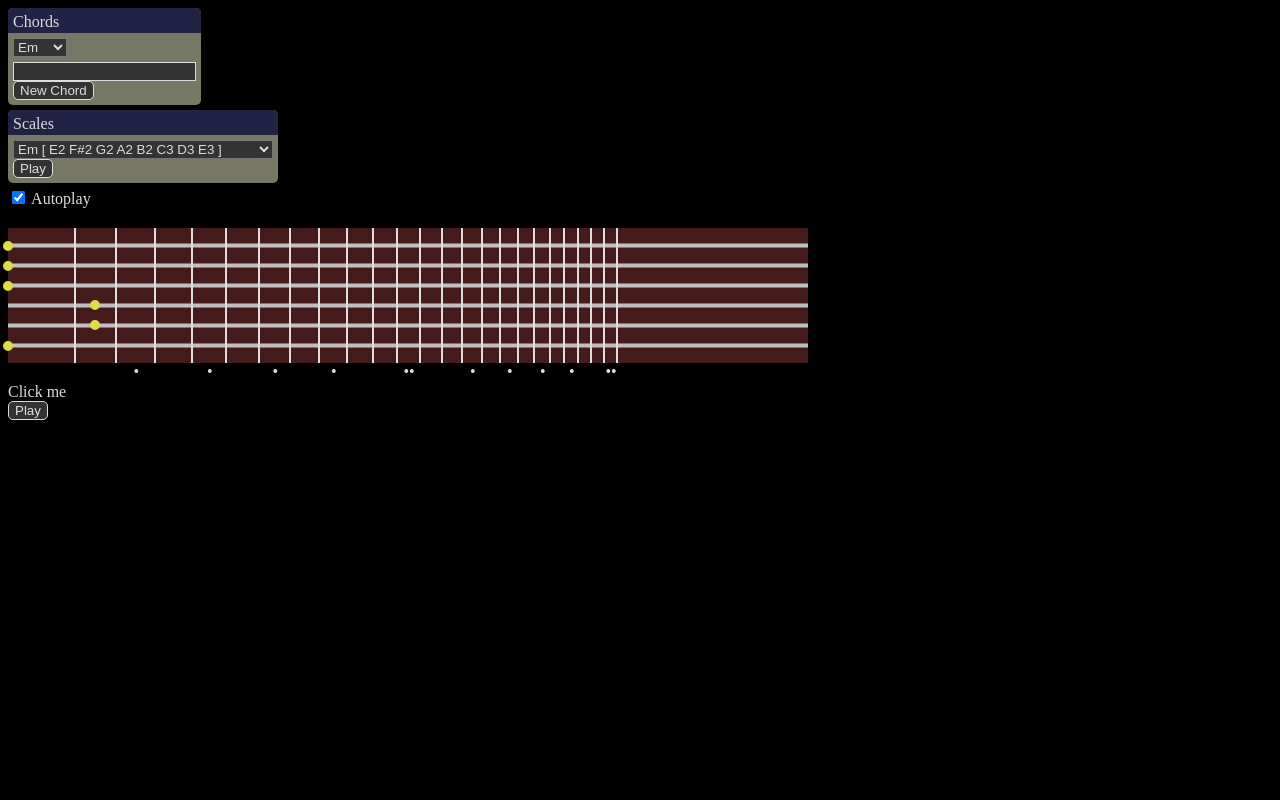
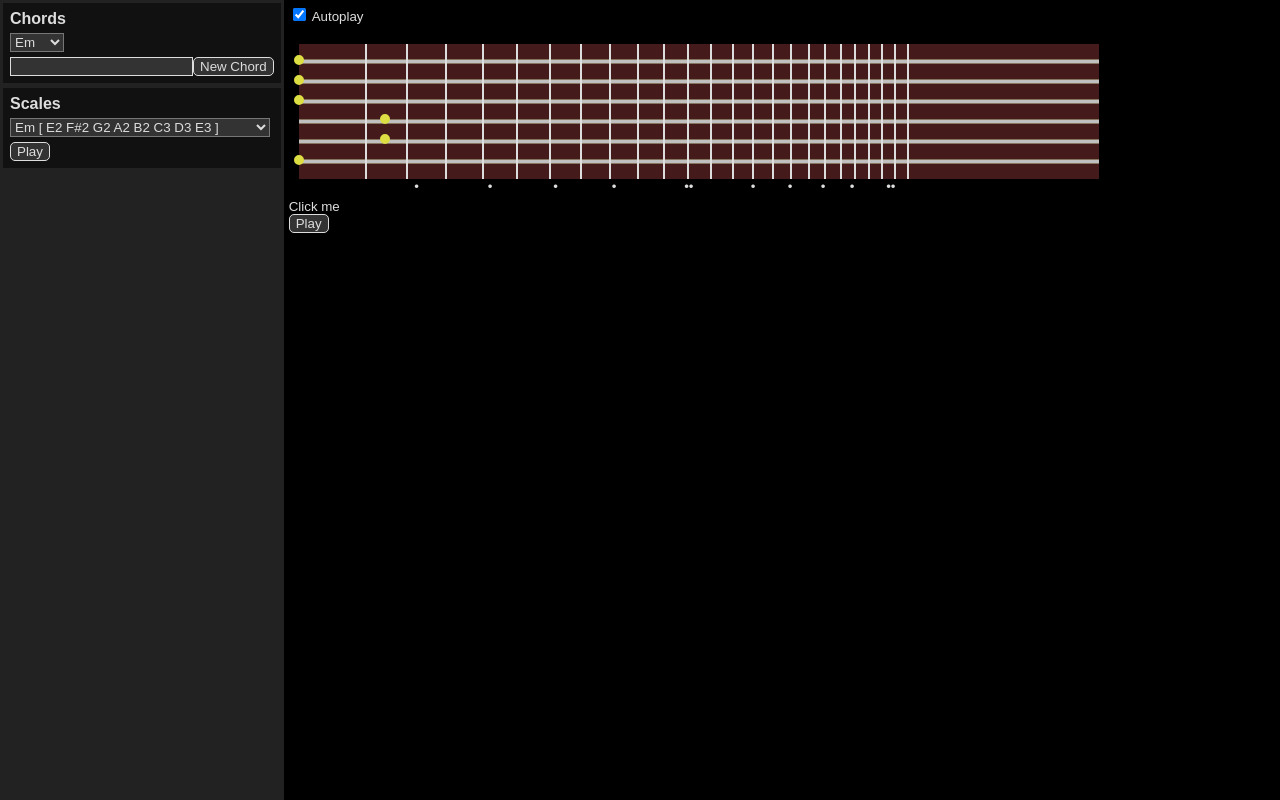
Before and after one commit to marriola/ng2chord, an Angular app: page / in a window 1280 px wide. Built offline with nearby package versions, Linux system fonts and the light colour scheme.

Commit message:
Style changes

```diff
--- a/src/app/components/app.html
+++ b/src/app/components/app.html
@@ -1,6 +1,6 @@
-<div style="position: absolute;">
-    <div style="width: 20%;">
-        <chord-selector selectorType="list" strings="6">
+<div class="container">
+    <div style="flex: 1" class="pane">
+        <chord-selector class="pane" selectorType="list" strings="6">
             <chord name="Em" frets="0,0,0,2,2,0"></chord>
             <chord name="Emaj" frets="0,0,1,2,2,0"></chord>
             <chord name="Cmaj" frets="0,1,0,2,3,-"></chord>
@@ -9,9 +9,8 @@
             <chord name="Am" frets="0,1,3,2,0,-"></chord>
             <chord name="Amaj" frets="0,3,2,1,0,-"></chord>
         </chord-selector>
-        <br/>
 
-        <scale-selector>
+        <scale-selector class="pane">
             <scale name="Em" notes="E2,F#2,G2,A2,B2,C3,D3,E3"></scale>
             <scale name="Emaj" notes="E2,F#2,G#2,A2,B2,C#3,D#3,E3"></scale>
         </scale-selector>
--- a/src/app/components/chord-selector.html
+++ b/src/app/components/chord-selector.html
@@ -1,4 +1,4 @@
-<div class="panel">
+<div>
     <div class="title">
         Chords
     </div>
@@ -17,7 +17,7 @@
         </a>
     </div>
 
-    <input type="text" [(ngModel)]="newChordName" [style.margin-top.px]="5" />
+    <input type="text" [(ngModel)]="newChordName" />
     <button type="button" (click)="newChord()" [disabled]="newChordName == ''">
         New Chord
     </button>
--- a/src/app/components/fretboard.css
+++ b/src/app/components/fretboard.css
@@ -1,6 +1,5 @@
 .fretboard {
-    margin-top: 20px;
-    margin-bottom: 20px;
+    margin: 20px 0px 20px 10px;
     padding-top: 15px;
     padding-bottom: 10px;
     background: #451a1a;
--- a/src/app/components/fretboard.html
+++ b/src/app/components/fretboard.html
@@ -1,3 +1,4 @@
+<div class="content">
     <label>
         <input type="checkbox" [(ngModel)]="autoplay" /> Autoplay
     </label>
@@ -39,3 +40,4 @@
     <button type="button" (click)="_player.toggleTones()">
         {{ _player.playing ? 'Stop' : 'Play' }}
     </button>
+</div>
--- a/src/app/components/scale-selector.html
+++ b/src/app/components/scale-selector.html
@@ -1,4 +1,4 @@
-<div class="panel">
+<div>
     <div class="title">
         Scales
     </div>
--- a/src/styles.css
+++ b/src/styles.css
@@ -1,11 +1,18 @@
 body {
     background-color: #000;
     color: #ddd;
+    margin: 0;
+    font-size: 10pt;
+    font-family: Arial, Helvetica, sans-serif
 }
 
 button, input, select {
     color: #ddd;
     background-color: #333;
+}
+
+select {
+    margin-bottom: 5px;
 }
 
 input[type='text'] {
@@ -59,3 +66,35 @@ button:active {
     background-color: #444;
     color: #aaa;
 }
+
+.container {
+    position: absolute;
+    height: 100%;
+    display: flex;
+    flex-direction: row;
+}
+
+.container .pane {
+    background-color: #222;
+    padding: 3px;
+    display: flex;
+    flex-direction: column;
+}
+
+.container .pane > .pane {
+    flex-direction: row;
+    background-color: #111;
+    margin-bottom: 5px;
+    padding: 7px;
+}
+
+.container .pane .title {
+    font-size: 12pt;
+    font-weight: bold;
+    margin-bottom: 5px;
+}
+
+.container .content {
+    background-color: black;
+    padding: 5px;
+}
```
Lines whose indentation alone changed are shown as unchanged.
